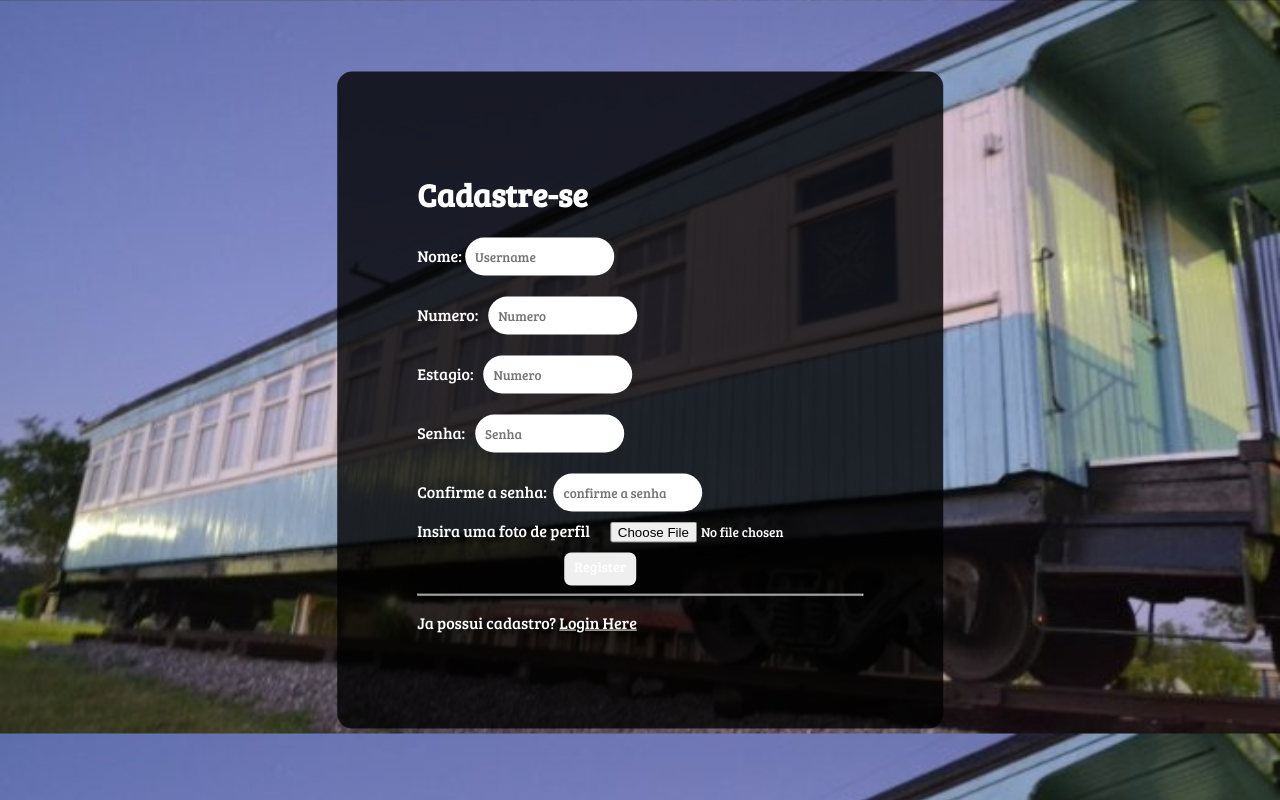
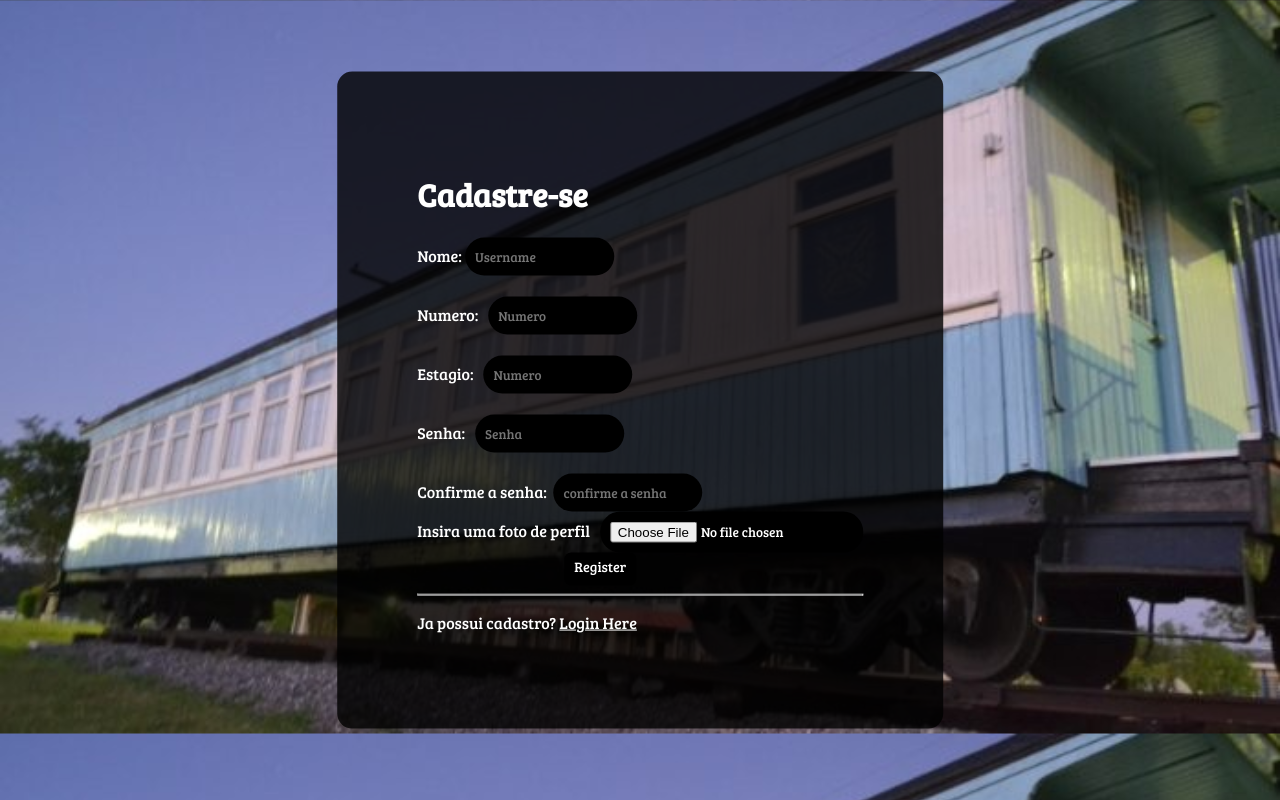
Before and after one commit to luizebaldoni/EstudaVagao, a Django app: page /django_app/register/ in a window 1280 px wide. Run offline with Django 4.2, Linux system fonts and the light colour scheme.

Commit message:
modificação no css: background-color input

```diff
--- a/static/css/style.css
+++ b/static/css/style.css
@@ -36,6 +36,7 @@ div.container{
 }
 input {
     padding: 20px;
+    background-color: black;
     border: none;
     outline: none;
 }
@@ -47,6 +48,7 @@ input[type='submit']{
     padding-top: 4px;
     font-size: 14px;
     border-radius: 7px 7px 7px 7px;
+    background-color: black;
     size: 15px;
     display: flex;
     border-width: 2px;
@@ -55,6 +57,7 @@ input[type='submit']{
 input.views_input{
     font-family: 'Bree Serif', serif;
     padding: 10px;
+    background-color: black;
     color: white;
     border-radius: 20px 20px 20px 20px;
     position: center;
--- a/templates/register.html
+++ b/templates/register.html
@@ -5,6 +5,7 @@
         <meta charset="UTF-8">
         <meta http-equiv="X-UA-Compatible" content="IE=edge">
         <meta name="viewport" content="width=device-width, initial-scale=1.0">
+
         <link rel="stylesheet" href="{% static 'css/style.css' %}">
         <title>Estuda Vagão</title>
     </head>
```
